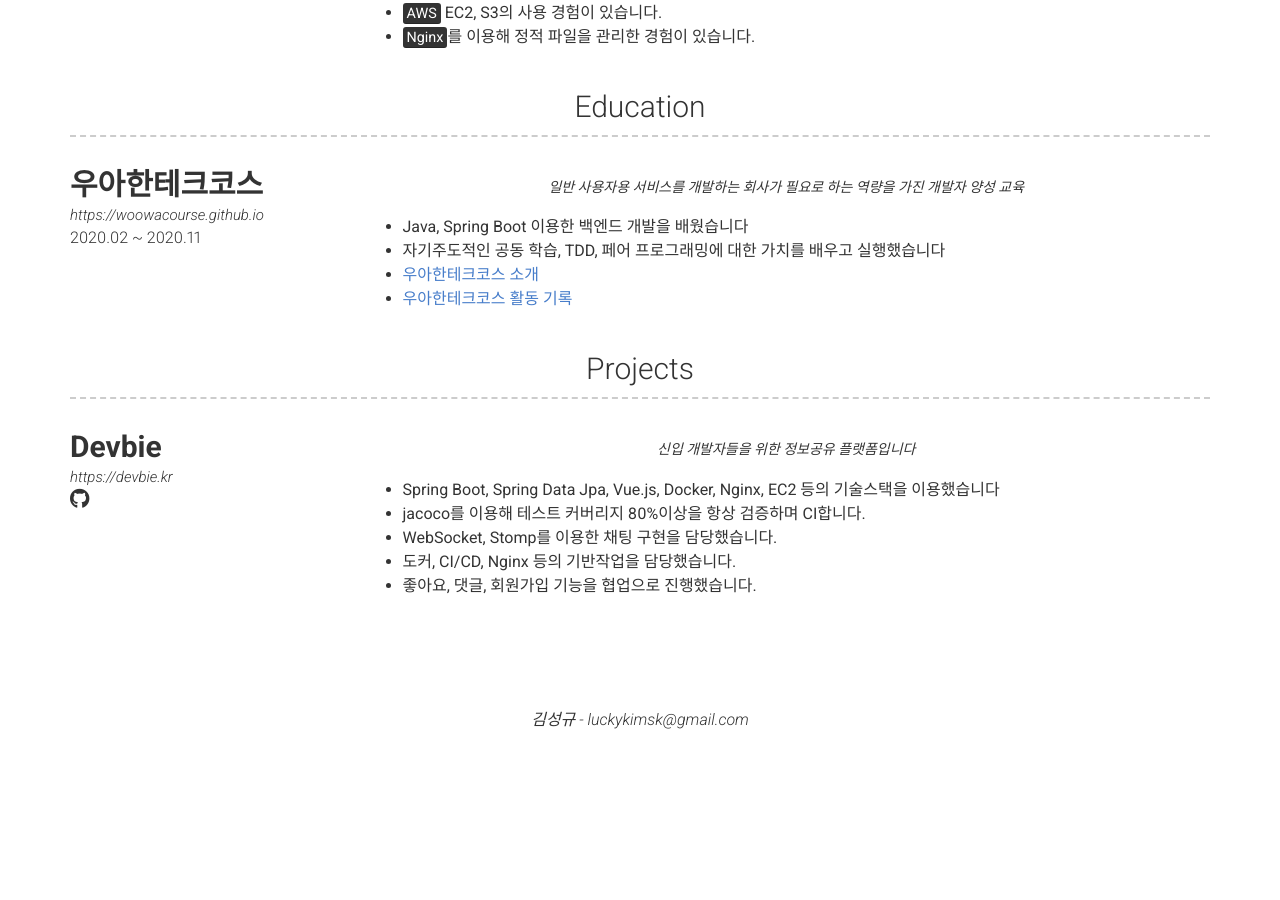
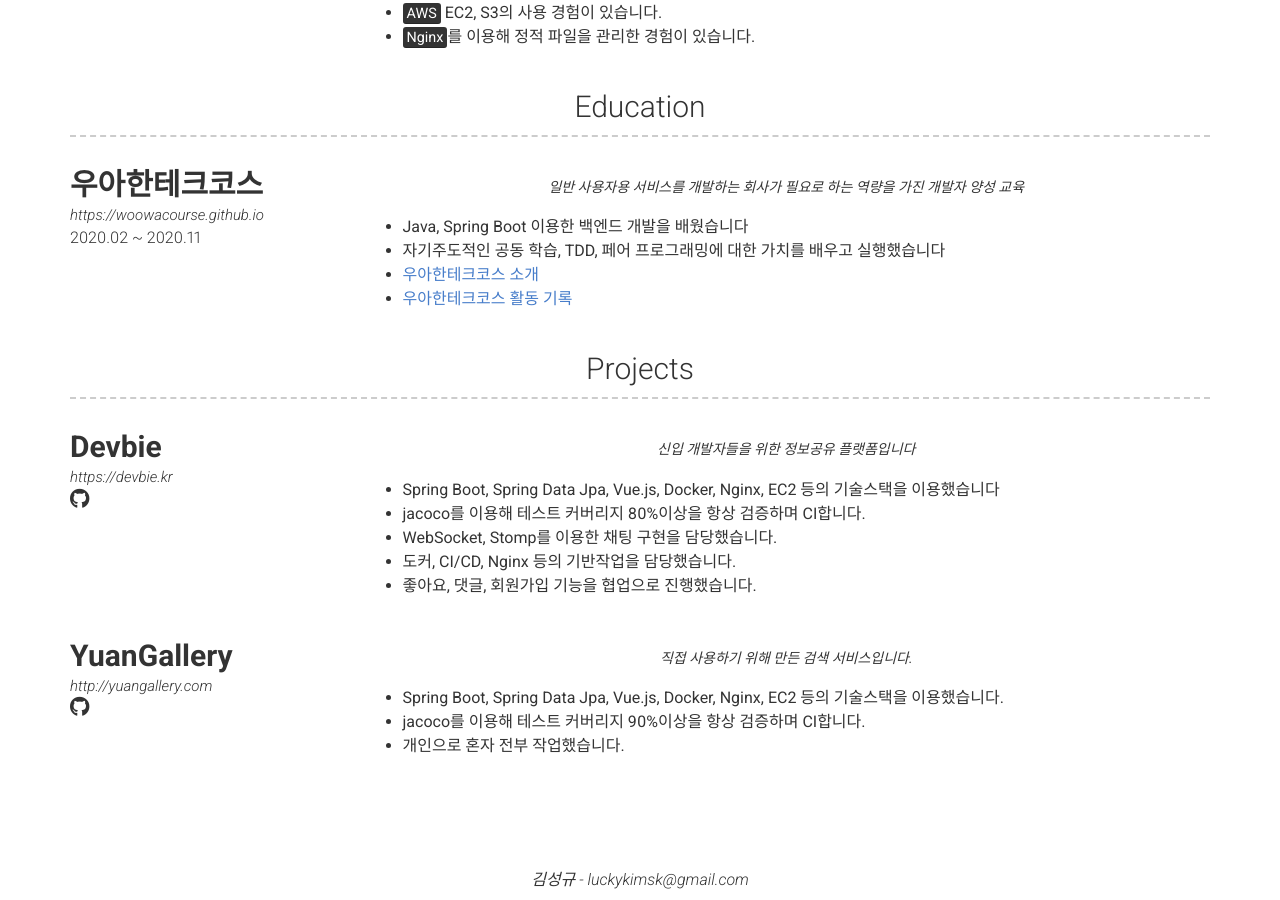
Before and after one commit to KimSeongGyu1/KimSeongGyu1.github.io, a Jekyll site: the page built from index.md, in a window 1280 px wide and 900 px high, scrolled down 898 px. Built offline with Jekyll 4.4.1, drawn with Linux system fonts in a browser that asks for light colours; nearby versions of some CDN libraries; before the commit the page ends 1637 px from its top, so only the background shows below that.

Commit message:
프로젝트 경험 추가

```diff
--- a/_data/projects.yml
+++ b/_data/projects.yml
@@ -11,3 +11,14 @@
     - WebSocket, Stomp를 이용한 채팅 구현을 담당했습니다.
     - 도커, CI/CD, Nginx 등의 기반작업을 담당했습니다.
     - 좋아요, 댓글, 회원가입 기능을 협업으로 진행했습니다.
+
+- layout: left
+  name: YuanGallery
+  link: http://yuangallery.com
+  github: KimSeongGyu1/YuanGallery
+  quote: >
+    직접 사용하기 위해 만든 검색 서비스입니다.
+  description: | # this will include new lines to allow paragraphs
+    - Spring Boot, Spring Data Jpa, Vue.js, Docker, Nginx, EC2 등의 기술스택을 이용했습니다.
+    - jacoco를 이용해 테스트 커버리지 90%이상을 항상 검증하며 CI합니다.
+    - 개인으로 혼자 전부 작업했습니다.
```
